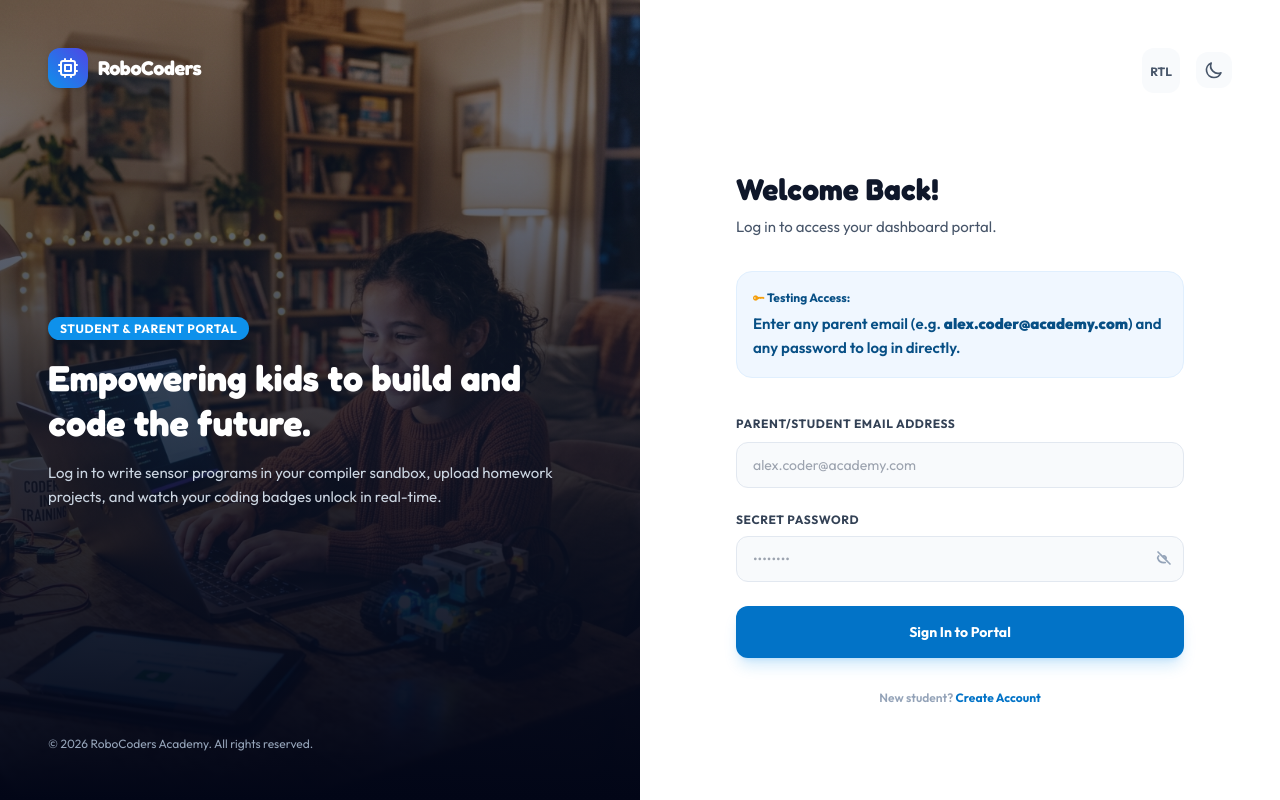
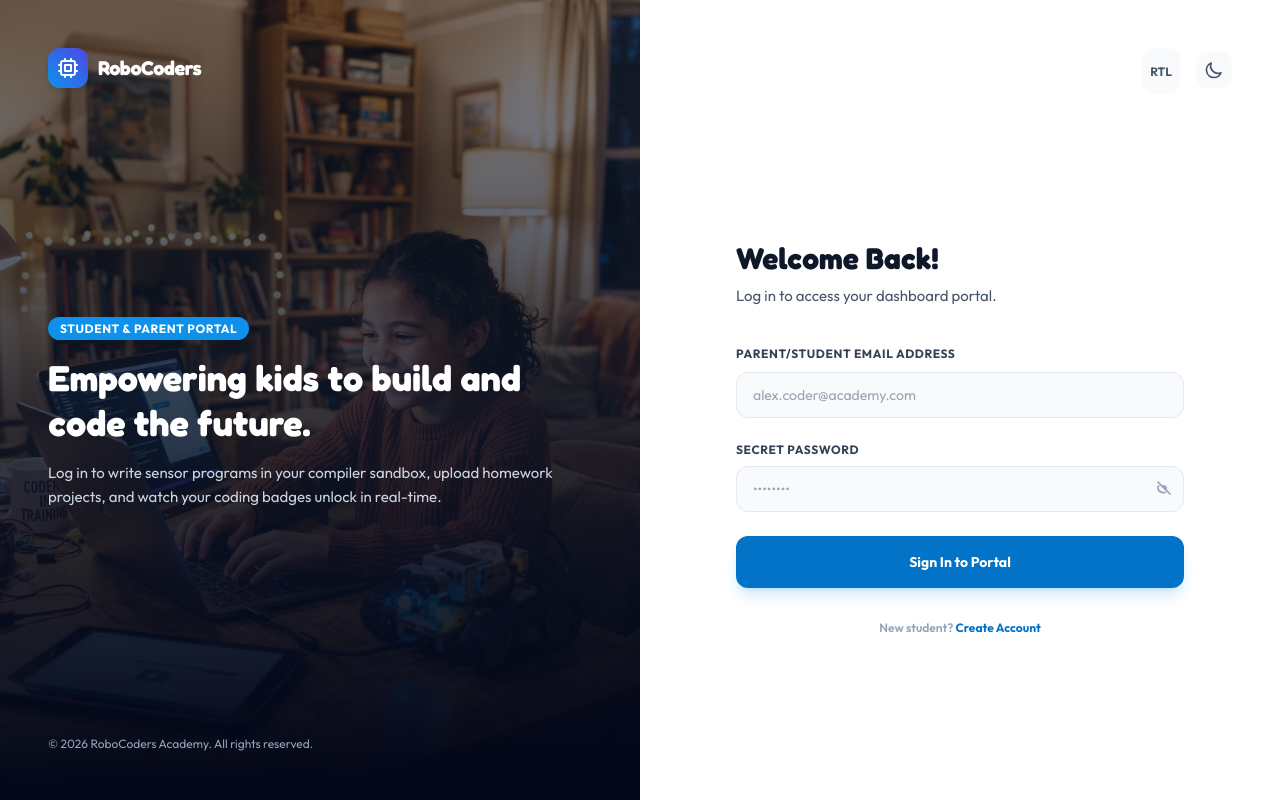
Before and after one commit to Shobana-Andamuthu/RoboCoders-Kids-Coding-Robotics-Workshop, a plain HTML site: page login.html in a window 1280 px wide. Drawn offline with nearby package versions, Linux system fonts and the light colour scheme.

Commit message:
first commit

```diff
--- a/login.html
+++ b/login.html
@@ -136,11 +136,7 @@
           <p class="text-sm text-slate-600 dark:text-slate-200">Log in to access your dashboard portal.</p>
         </div>
 
-        <!-- Testing Credentials Helper -->
-        <div class="p-4 rounded-2xl bg-brand-50 dark:bg-slate-800 border border-brand-100 dark:border-slate-700 text-brand-800 dark:text-brand-300 text-xs font-semibold leading-relaxed">
-          <span class="font-bold"><i class="bi bi-key-fill text-amber-500"></i> Testing Access:</span>
-          <p class="mt-1">Enter any parent email (e.g. <strong>alex.coder@academy.com</strong>) and any password to log in directly.</p>
-        </div>
+
 
         <form id="student-login-form" class="space-y-6">
           <div class="space-y-2">
```
